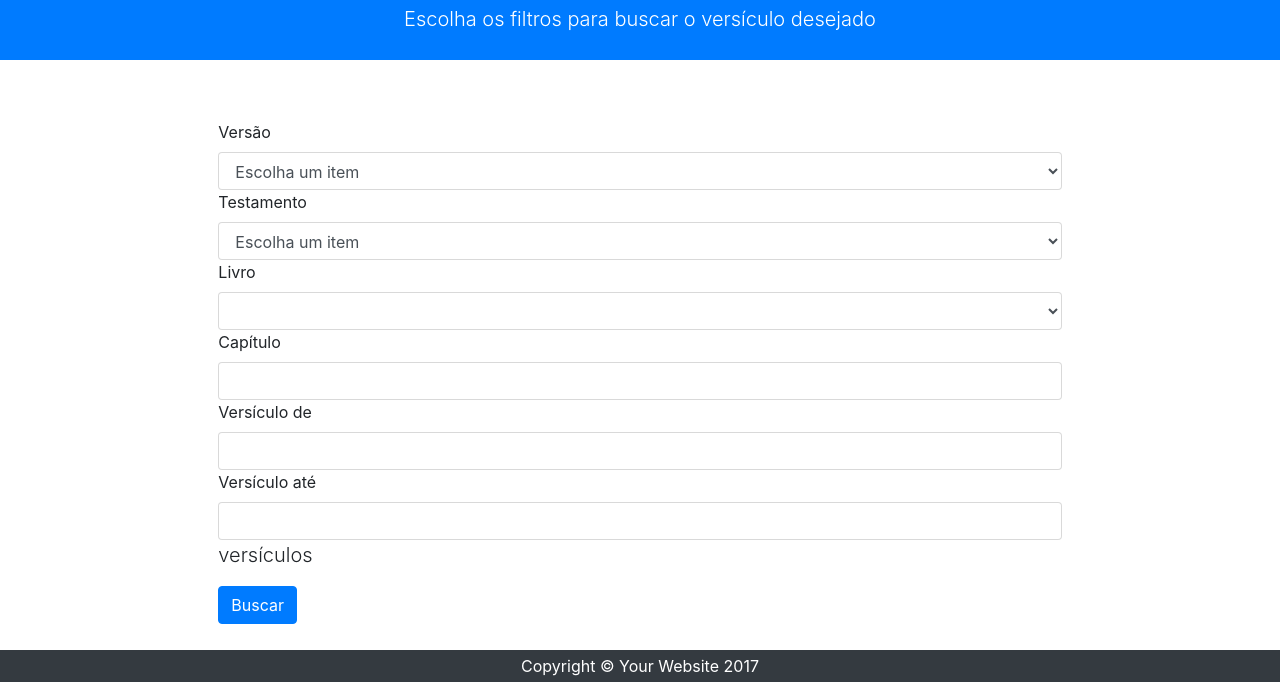
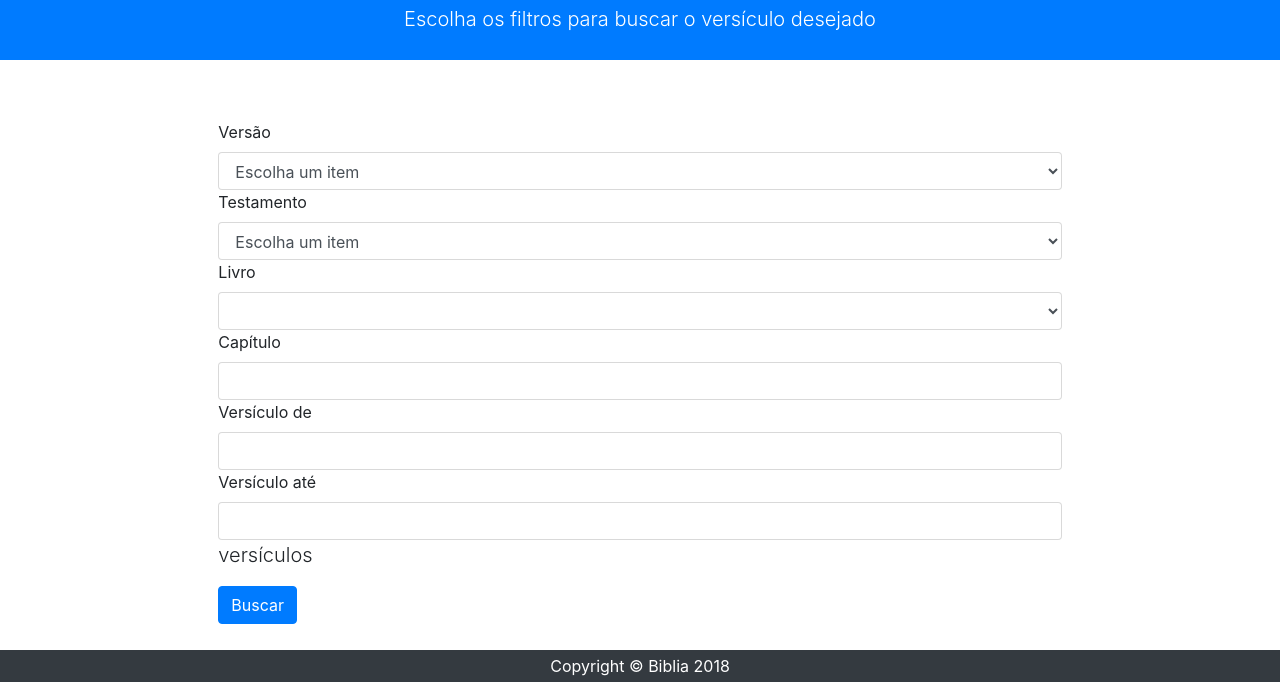
Before and after one commit to mhjmhj2002/mhj-biblia-client, a website: page views/versiculos.html in a window 1280 px wide. Shown: the part 118-802 px from the top of the page. Drawn offline with Linux system fonts and the light colour scheme; no server answers.

Commit message:
add ajuste copiright

```diff
--- a/views/versiculos.html
+++ b/views/versiculos.html
@@ -104,7 +104,7 @@
     <!-- Footer -->
     <footer class="py-1 bg-dark">
       <div class="container">
-        <p class="m-0 text-center text-white">Copyright &copy; Your Website 2017</p>
+        <p class="m-0 text-center text-white">Copyright &copy; Biblia 2018</p>
       </div>
       <!-- /.container -->
     </footer>
```
